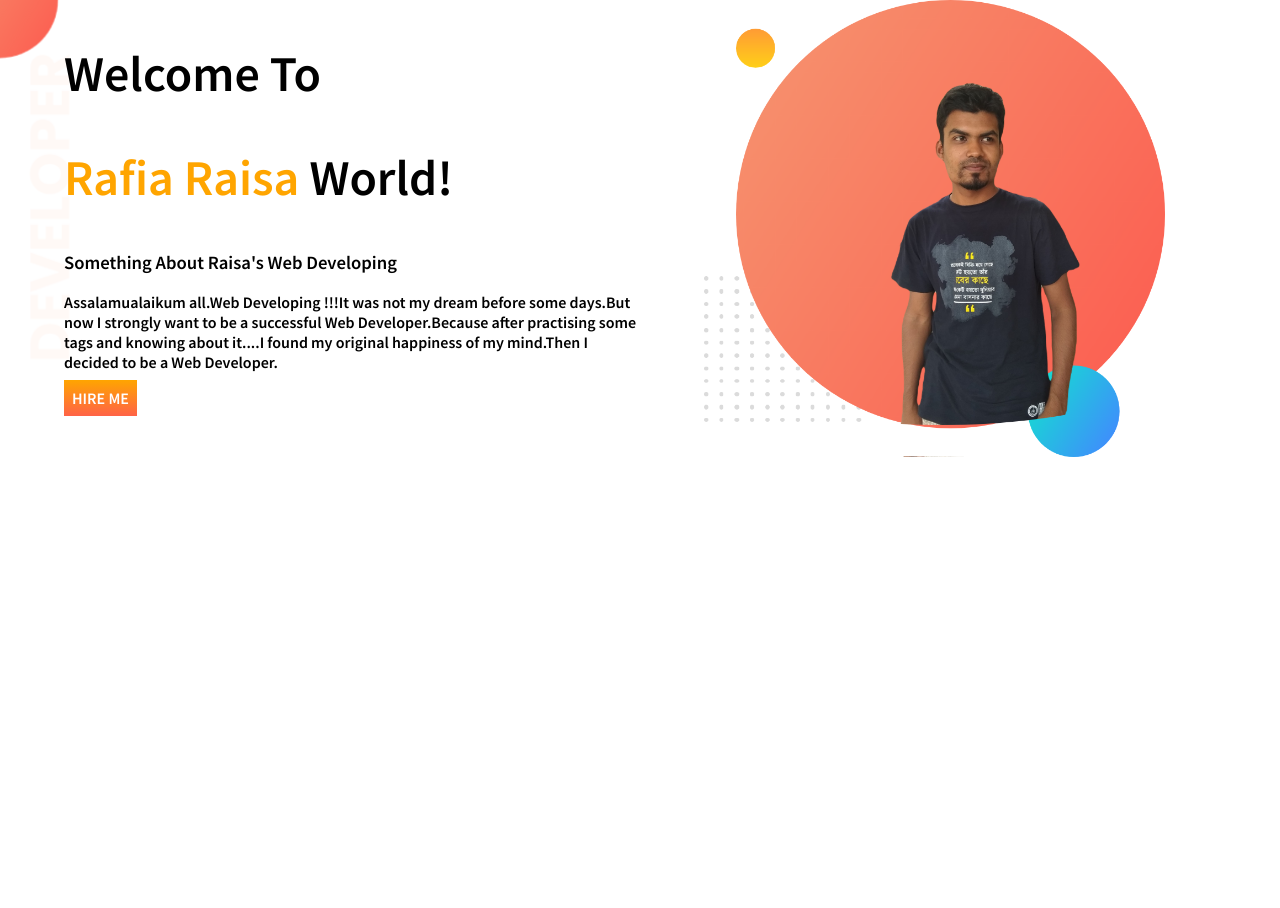
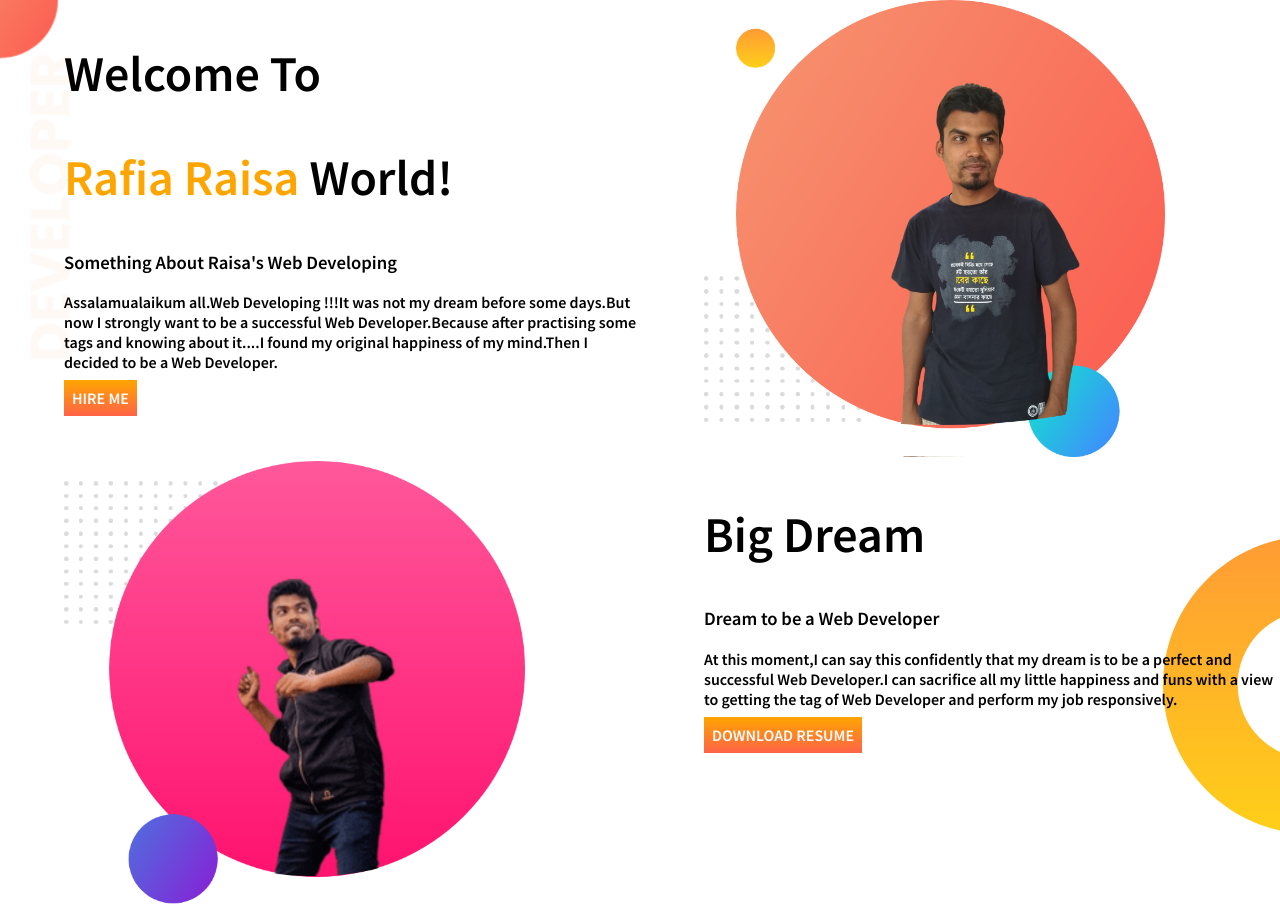
Before and after one commit to RafiaRaisa/Developer.portfolio, a plain HTML site: page index.html in a window 1280 px wide. Before the commit the page ends 800 px from the top, so only its background shows below. Drawn offline with Linux system fonts and the light colour scheme.

Commit message:
commit added

```diff
--- a/index.html
+++ b/index.html
@@ -28,5 +28,16 @@
         <img src="my-bg.png" alt="">
      </div>
  </section>
+ <section class="Big-Dream">
+     <div class="half-width img">
+         <img src="my-bg2.png" alt="">
+     </div>
+     <div class="half-width">
+<h1>Big Dream</h1>
+<h3>Dream to be a Web Developer</h3>
+<p>At this moment,I can say this confidently that my dream is to be a perfect and successful Web Developer.I can sacrifice all my little happiness and funs with a view to getting the tag of Web Developer and perform my job responsively.</p>
+<a class="link-button" target="-blank" href="">DOWNLOAD RESUME</a>
+     </div>
+ </section>
 </body>
 </html>
--- a/style.css
+++ b/style.css
@@ -32,3 +32,8 @@ display: flex;
 background-image: url(top-banner.png);
 background-repeat: no-repeat;
  }
+ .Big-Dream{
+     background-image: url(dream-bg.png);
+     background-repeat: no-repeat;
+     background-position: right;
+ }
```
Also changed, not shown: [removal.ai]_tmp-61d5a640747d7.png (added), dream-bg.png (added), my-bg2.png (added), 1 other file.
